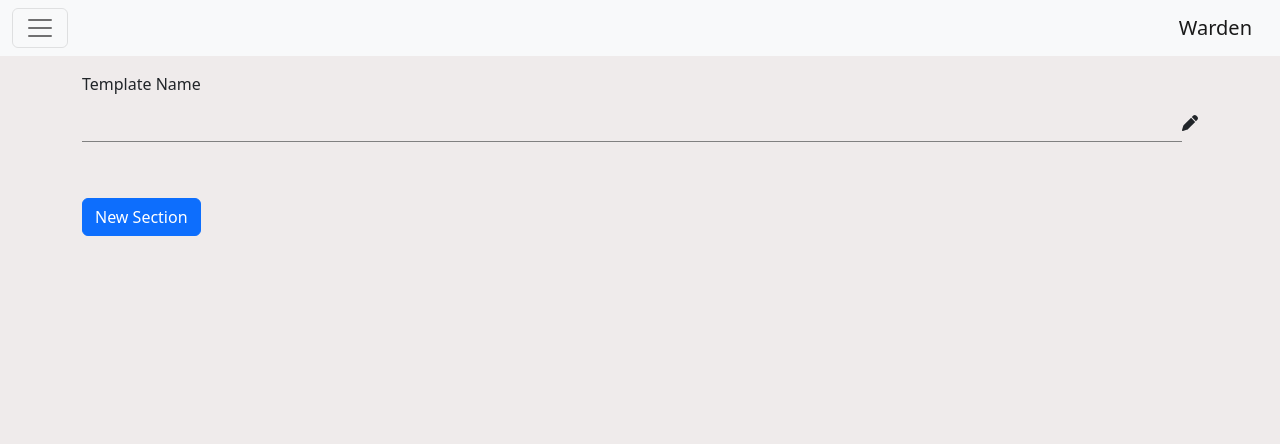
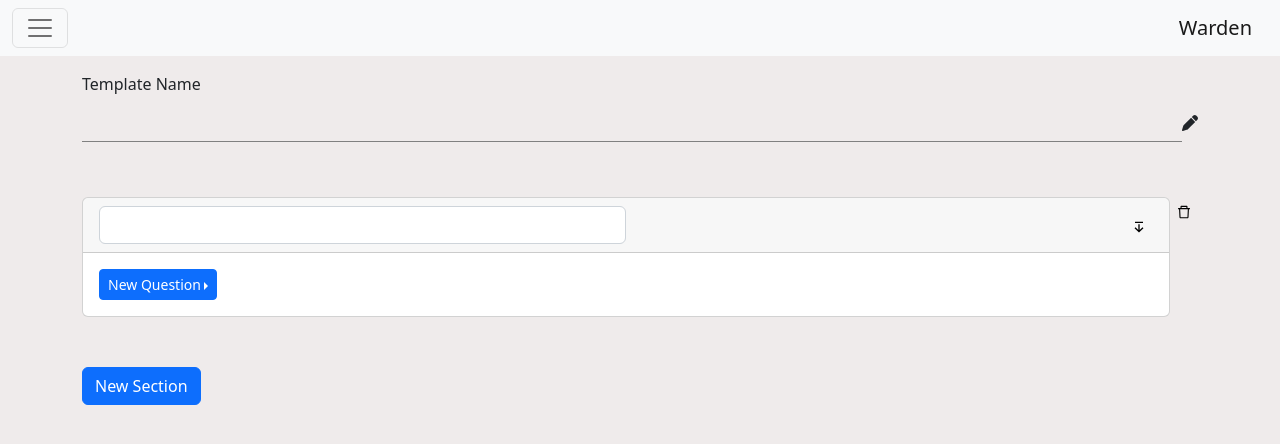
Before and after one commit to NessRo/Warden_FrontEnd, a React (Create React App) app in the folder Warden_FrontEnd/: page /Questionaire-Templates/NewQuestionaire in a window 1280 px wide. Both pictures are taken after a click on the button "New Section". Shown: the top 444 px of the page. Built offline with nearby package versions, Linux system fonts and the light colour scheme.

Commit message:
added new state structure with reducer.

```diff
--- a/Warden_FrontEnd/src/components/Admin/QuestionaireTemplates/NewQuestionaire.js
+++ b/Warden_FrontEnd/src/components/Admin/QuestionaireTemplates/NewQuestionaire.js
@@ -5,12 +5,43 @@ import { Button } from "react-bootstrap";
 import { Row, Col } from "react-bootstrap";
 import { Container } from "react-bootstrap";
 import EditableText from '../../EditableText/Editabletext';
-import DropdownButton from 'react-bootstrap/DropdownButton';
-import Dropdown from 'react-bootstrap/Dropdown';
 import { useEffect } from 'react';
-import NewQuestionSection from './NewQuestionSection'
 import './QuestionaireTemplates.css'
 import { v4 as uuidv4 } from 'uuid';
+import NewQuestionSectionV2 from './NewQuestionaireSection_V2';
+import {useReducer} from 'react';
+
+
+
+function questionaireReducer(newSection, action) {
+    // return next state for React to set
+    switch (action.type) {
+        case 'added': {
+            return[...newSection,{
+                                    id: uuidv4(),
+                                    Title: '',
+                                    questions:[]
+                                },
+            ]
+        }
+        case 'changed': {
+            return newSection.map((t) => {
+                if (t.id == action.title.id) {
+                    return action.title;
+                } else {
+                    return t;
+                }
+            })
+        }
+        case 'deleted': {
+            return newSection.filter((t) => t.id !== action.id);
+        }
+        default: {
+            throw Error('Unknown action: ' + action.type);
+        }
+    }
+  }
+
 
 const NewQuestionaire = () => {
 
@@ -20,35 +51,24 @@ const NewQuestionaire = () => {
                                                                     TemplateName:'',
                                                                     created:'',
                                                                     contents:{QuestionSections:''}});
-    const [newSection, setNewSection] = useState({});
+    const [newSection, setNewSection] = useState([]);
     const [Name, setName] = useState("");
+
+    const [Sections, dispatch] = useReducer(questionaireReducer, []);
 
 
     const handleNewQuestionSection = () => {
 
+       setNewSection(
+        [...newSection,
+        {
+            id: uuidv4(),
+            Title: '',
+            questions:[]
+        }]
+       )
 
-        let NewQuestionSectionId = uuidv4();
-        let NewQuestionaireSectionContents = {};
-
-        let NewQuestionaireSectionProps = {contents:{
-                                                    title:"some-title",
-                                                    questions:{}
-                                                                }};
-
-        NewQuestionaireSectionContents[NewQuestionSectionId] = NewQuestionaireSectionProps;
-
-        setNewSection(({
-            ...newSection,
-            ...NewQuestionaireSectionContents
-        }));
-
-        setQuestionaireTemplate({...QuestionaireTemplate,
-            contents:{
-                ...QuestionaireTemplate.contents,
-                QuestionSections:newSection
-            }});
-
-        console.log(QuestionaireTemplate.contents.QuestionSections)
+       console.log(newSection)
     };
 
     const onNameChange = (val) => {
@@ -61,8 +81,36 @@ const NewQuestionaire = () => {
 
 
 
+    function handleAddSection() {
+        dispatch({
+          type: 'added',
+          id: uuidv4(),
+        });
+      }
+
+    function handleTitleChanges(title) {
+        dispatch({
+          type: 'changed',
+          title: title,
+        });
+      }
+
+    function handleDeleteTask(Id) {
+        dispatch({
+          type: 'deleted',
+          id: Id,
+        });
+      }
+
+
+
+
+
+
     return (
+
         <div>
+
             <Container>
                 <Form>
                     <Row >
@@ -73,22 +121,15 @@ const NewQuestionaire = () => {
                     </Row>
                 </Form>
             </Container>
+
+            <div style={{ height: "25px" }}/>
+
+            <NewQuestionSectionV2 Sections={Sections}/>
+
             <div style={{ height: "25px" }}/>
             <Container>
-            <div>
-                {Object.entries(QuestionaireTemplate.contents.QuestionSections).map(([key, value]) =>
-                <Container>
-                    <div style={{ height: "25px" }}/>
-                    <NewQuestionSection current_questionaire_section_id = {key}
-                                        modify_questionaire_section_content = {setNewSection}
-                                        current_questionaire_section_content = {newSection}
-                                        modify_questionaire_template_content = {setQuestionaireTemplate}
-                                        current_questionaire_template_content = {QuestionaireTemplate}></NewQuestionSection>
-                </Container>
-            )}
-            </div>
                 <div style={{ height: "25px" }}/>
-                <Button type='submit' onClick={handleNewQuestionSection}>New Section</Button>
+                <Button type='submit' onClick={handleAddSection}>New Section</Button>
             </Container>
         </div>
   )
--- /dev/null
+++ b/Warden_FrontEnd/src/components/Admin/QuestionaireTemplates/NewQuestionaireSection_V2.js
@@ -0,0 +1,78 @@
+import {useState} from 'react';
+
+import Accordion from 'react-bootstrap/Accordion';
+import { useAccordionButton } from 'react-bootstrap/AccordionButton';
+import { Button, Container, Card, Form } from 'react-bootstrap';
+import Dropdown from 'react-bootstrap/Dropdown';
+import DropdownButton from 'react-bootstrap/DropdownButton';
+
+
+import { AiOutlineDelete } from "react-icons/ai";
+import { BiArrowFromTop } from "react-icons/bi";
+
+function CustomToggle({ children, eventKey }) {
+  const decoratedOnClick = useAccordionButton(eventKey)
+  ;
+
+  return (
+    <Button
+      type="button"
+      bsPrefix="new-question-button" variant="primary"
+      onClick={decoratedOnClick}
+    >
+      {children}
+      <BiArrowFromTop />
+    </Button>
+  );
+}
+
+
+export default function NewQuestionSectionV2({Sections, onChangeTask, onDeleteTask}) {
+    return(
+    <>
+          {Sections.map((Section) => (
+
+          <Container className="mt-4 col-md-12" key={Section.id}>
+            <Accordion defaultActiveKey="0">
+
+
+              <div style={{display: "flex", justifyContent: "space-between", float: "right"}}>
+                <Button bsPrefix="new-question-button">
+                    <AiOutlineDelete />
+                </Button>
+              </div>
+
+              <Card>
+                <Card.Header>
+                  <div style={{display: "flex", justifyContent: "space-between"}}>
+                    <Form.Control style={{width: '50%',  display: "inline-block"}}  type="text"></Form.Control>
+                    <CustomToggle eventKey="0"></CustomToggle>
+                  </div>
+                </Card.Header>
+                <Accordion.Collapse eventKey="0">
+                  <Card.Body>
+                  <DropdownButton
+                  key='end'
+                  id={`dropdown-button-drop-NewQuestion`}
+                  drop='end'
+                  variant="primary"
+                  title={`New Question`}
+                  size='sm'
+                >
+                  <Dropdown.Item eventKey="1" >Freetext Question</Dropdown.Item>
+                  <Dropdown.Item eventKey="2">Another action</Dropdown.Item>
+                  <Dropdown.Item eventKey="3">Something else here</Dropdown.Item>
+                  <Dropdown.Item eventKey="4">Separated link</Dropdown.Item>
+                </DropdownButton>
+                  </Card.Body>
+                </Accordion.Collapse>
+            </Card>
+
+
+            </Accordion>
+          </Container>
+
+      ))}
+    </>
+    );
+}
--- a/Warden_FrontEnd/src/components/Admin/QuestionaireTemplates/NewQuestions.js
+++ b/Warden_FrontEnd/src/components/Admin/QuestionaireTemplates/NewQuestions.js
@@ -7,23 +7,12 @@ import { AiOutlineDelete } from "react-icons/ai";
 
 
 
-const NewQuestions = (props) => {
-
-    function arrayRemove(arr, value) {
-
-        return arr.filter(function(ele){
-            return ele != value;
-        });
-    }
+export default function ({Section_questions}) {
 
 
-    const handleQuestionDelete = () =>{
-        console.log(props.current_idex)
-        props.modify_questions(arrayRemove(props.questions_so_far,props.current_id))
-
-    }
-
     return(
+        <>
+            {Section_questions.map((question) => (
 
                 <Form>
                     <Row>
@@ -31,17 +20,14 @@ const NewQuestions = (props) => {
                         <Form.Control placeholder="Type in your question or request" />
                         </Col>
                         <Col xs="auto">
-                    <Button bsPrefix="new-question-button" onClick={handleQuestionDelete}>
+                            <Button bsPrefix="new-question-button">
                             <AiOutlineDelete />
                             </Button>
                         </Col>
                     </Row>
                 </Form>
-
-
+            ))};
+        </>
     );
 
 }
-
-
-export default NewQuestions
```
Lines whose indentation alone changed are shown as unchanged.
